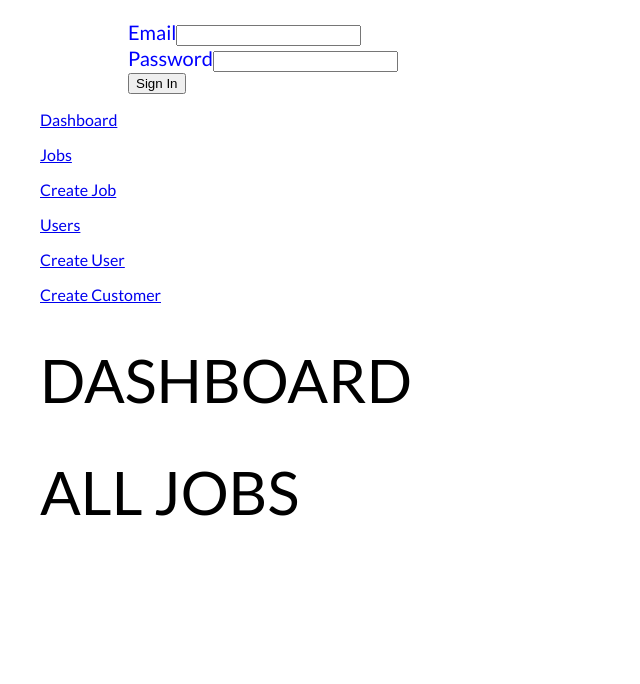
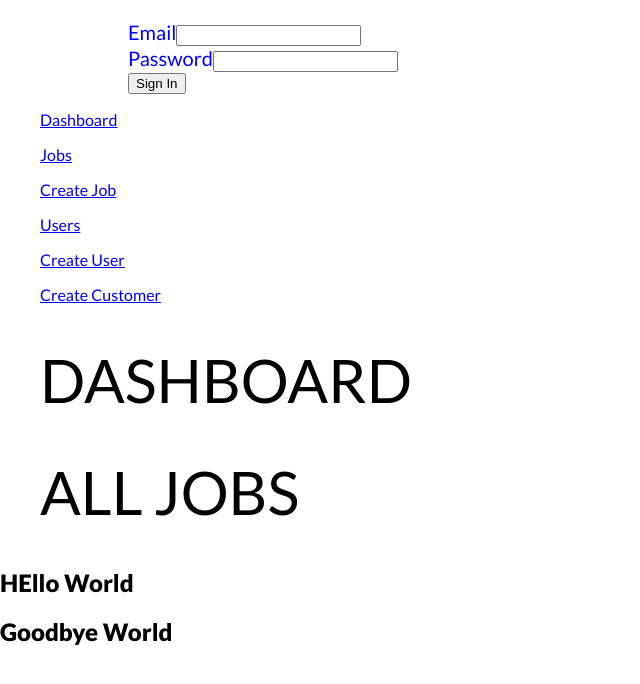
Before and after one commit to CFA-CJJ-GroupProject/CFA-Term3-NodeProject, a React (Create React App) app in the folder react-web/: page /jobs in a window 1280 px wide. Shown: the top 684 px of the page, without its empty margins (0-640 px from the left). Built offline with nearby package versions, Linux system fonts and the light colour scheme.

Commit message:
Add job components to react

```diff
--- a/react-web/src/App.js
+++ b/react-web/src/App.js
@@ -12,6 +12,7 @@ import CreateCustomerPage from './pages/CreateCustomerPage'
 import PrimaryNav from './components/PrimaryNav'
 import HomePage from './pages/HomePage'
 import SignInForm from './components/SignInForm'
+
 // Importing everything from auth and calling it authapi
 import * as authAPI from './api/auth'
 
--- a/react-web/src/components/Job.js
+++ b/react-web/src/components/Job.js
@@ -1,7 +1,7 @@
 import React from 'react'
 
 export default function Job({
-    jobNumber:  //Must be unique
+  jobNumber,  //Must be unique
 
   pickupStreet,
   pickupSuburb,
@@ -27,17 +27,17 @@ export default function Job({
 
   status,
 
-  dimensions: {
-    height,
-    length,
-    width,
-  },
+  dimensions,
 
-  weight,
+    weight
 
-})
 
-return (
-  <article>
-    <h2>{ jobNumber} <small>()
-)
+}) {
+
+  return (
+    <main>
+      <h2>{ jobNumber } </h2>
+    </main>
+  )
+
+}
--- /dev/null
+++ b/react-web/src/components/JobsList.js
@@ -0,0 +1,16 @@
+import React from 'react'
+import Job from './Job'
+
+export default function JobsList({
+items
+}) {
+  return (
+    <div>
+      {
+        items.map(item => (
+          <Job key={item._id} { ...item } />
+        ))
+      }
+    </div>
+  )
+}
--- a/react-web/src/pages/JobsPage.js
+++ b/react-web/src/pages/JobsPage.js
@@ -1,8 +1,16 @@
 import React from 'react'
+import JobsList from '../components/JobsList'
 
 const JobsPage = () => (
     <div>
         <h1>ALL JOBS</h1>
+        <JobsList items={
+            [
+							{ _id: 'abc', jobNumber: 'HEllo World'},
+							{ _id: 'defg', jobNumber: 'Goodbye World'}
+
+            ]
+        } />
     </div>
       )
 
```
